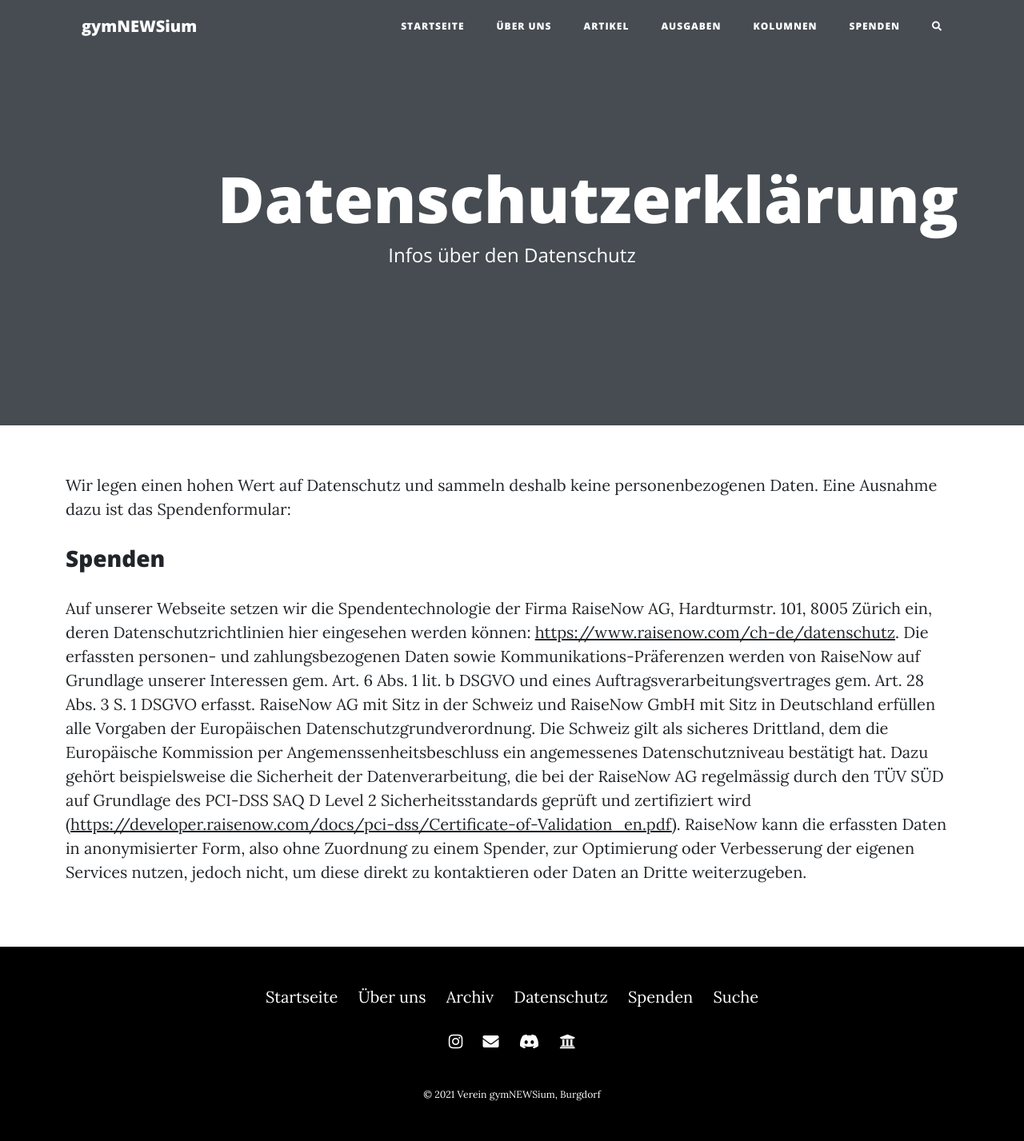
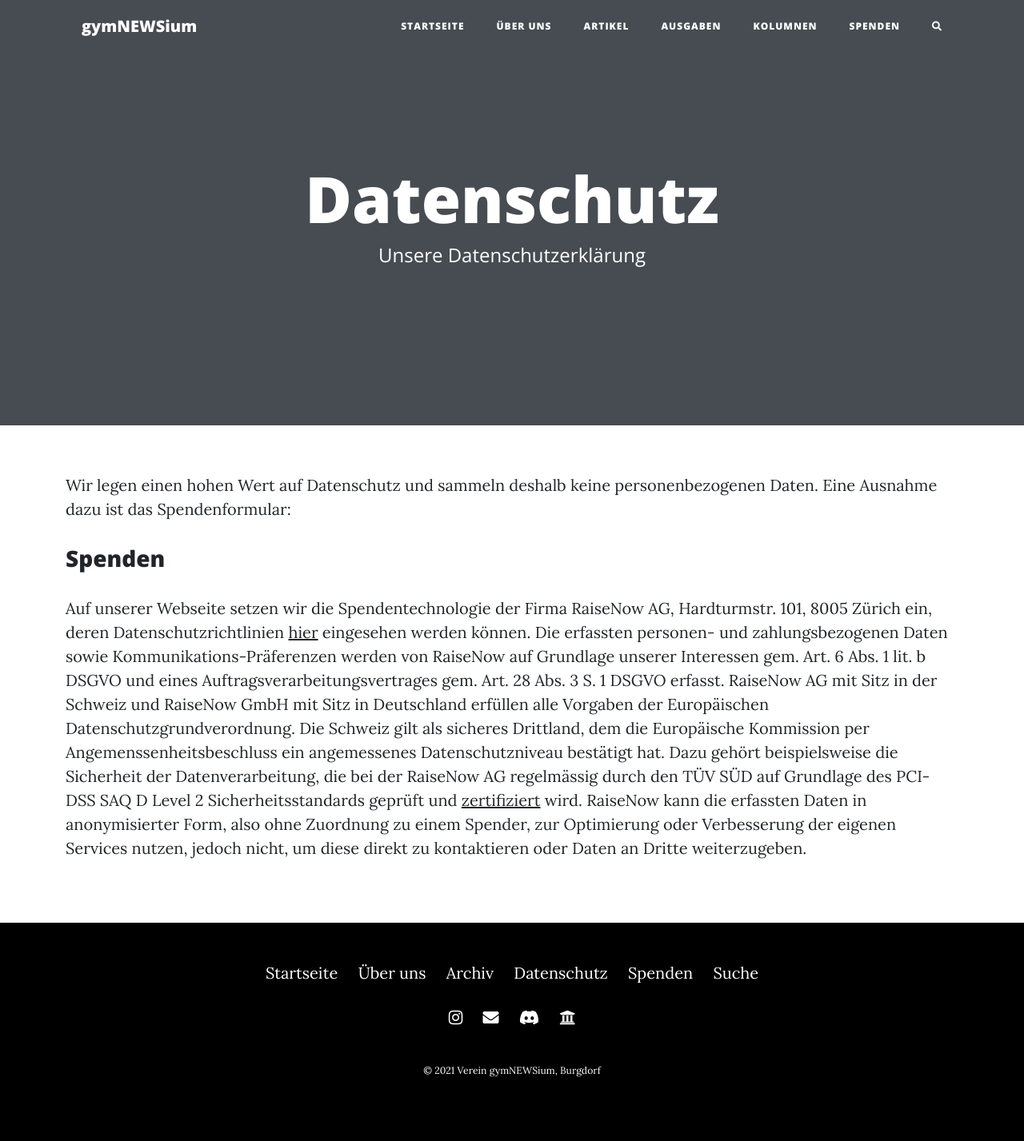
Before and after one commit to gymnewsium/gymnewsium.github.io, a Jekyll site: the page built from pages/datenschutz.md, in a window 1280 px wide. Shown: the whole page at 80% size. Built offline with Jekyll 4.4.1, drawn with Linux system fonts in a browser that asks for light colours; nearby versions of some CDN libraries; after the commit the page ends 1397 px from its top, so only the background shows below that.

Commit message:
Updated datenschutz.md

```diff
--- a/pages/datenschutz.md
+++ b/pages/datenschutz.md
@@ -1,8 +1,8 @@
 ---
 permalink: /datenschutz/
 layout: container
-title: Datenschutzerklärung
-description: Infos über den Datenschutz
+title: Datenschutz
+description: Unsere Datenschutzerklärung
 noindex: true
 ---
 
@@ -10,4 +10,4 @@ Wir legen einen hohen Wert auf Datenschutz und sammeln deshalb keine personenbez
 
 ### Spenden
 
-Auf unserer Webseite setzen wir die Spendentechnologie der Firma RaiseNow AG, Hardturmstr. 101, 8005 Zürich ein, deren Datenschutzrichtlinien hier eingesehen werden können: <https://www.raisenow.com/ch-de/datenschutz>. Die erfassten personen- und zahlungsbezogenen Daten sowie Kommunikations-Präferenzen werden von RaiseNow auf Grundlage unserer Interessen gem. Art. 6 Abs. 1 lit. b DSGVO und eines Auftragsverarbeitungsvertrages gem. Art. 28 Abs. 3 S. 1 DSGVO erfasst. RaiseNow AG mit Sitz in der Schweiz und RaiseNow GmbH mit Sitz in Deutschland erfüllen alle Vorgaben der Europäischen Datenschutzgrundverordnung. Die Schweiz gilt als sicheres Drittland, dem die Europäische Kommission per Angemenssenheitsbeschluss ein angemessenes Datenschutzniveau bestätigt hat. Dazu gehört beispielsweise die Sicherheit der Datenverarbeitung, die bei der RaiseNow AG regelmässig durch den TÜV SÜD auf Grundlage des PCI-DSS SAQ D Level 2 Sicherheitsstandards geprüft und zertifiziert wird (<https://developer.raisenow.com/docs/pci-dss/Certificate-of-Validation_en.pdf>). RaiseNow kann die erfassten Daten in anonymisierter Form, also ohne Zuordnung zu einem Spender, zur Optimierung oder Verbesserung der eigenen Services nutzen, jedoch nicht, um diese direkt zu kontaktieren oder Daten an Dritte weiterzugeben.
+Auf unserer Webseite setzen wir die Spendentechnologie der Firma RaiseNow AG, Hardturmstr. 101, 8005 Zürich ein, deren Datenschutzrichtlinien [hier](https://www.raisenow.com/ch-de/datenschutz) eingesehen werden können. Die erfassten personen- und zahlungsbezogenen Daten sowie Kommunikations-Präferenzen werden von RaiseNow auf Grundlage unserer Interessen gem. Art. 6 Abs. 1 lit. b DSGVO und eines Auftragsverarbeitungsvertrages gem. Art. 28 Abs. 3 S. 1 DSGVO erfasst. RaiseNow AG mit Sitz in der Schweiz und RaiseNow GmbH mit Sitz in Deutschland erfüllen alle Vorgaben der Europäischen Datenschutzgrundverordnung. Die Schweiz gilt als sicheres Drittland, dem die Europäische Kommission per Angemenssenheitsbeschluss ein angemessenes Datenschutzniveau bestätigt hat. Dazu gehört beispielsweise die Sicherheit der Datenverarbeitung, die bei der RaiseNow AG regelmässig durch den TÜV SÜD auf Grundlage des PCI-DSS SAQ D Level 2 Sicherheitsstandards geprüft und [zertifiziert](https://developer.raisenow.com/docs/pci-dss/Certificate-of-Validation_en.pdf) wird. RaiseNow kann die erfassten Daten in anonymisierter Form, also ohne Zuordnung zu einem Spender, zur Optimierung oder Verbesserung der eigenen Services nutzen, jedoch nicht, um diese direkt zu kontaktieren oder Daten an Dritte weiterzugeben.
```
